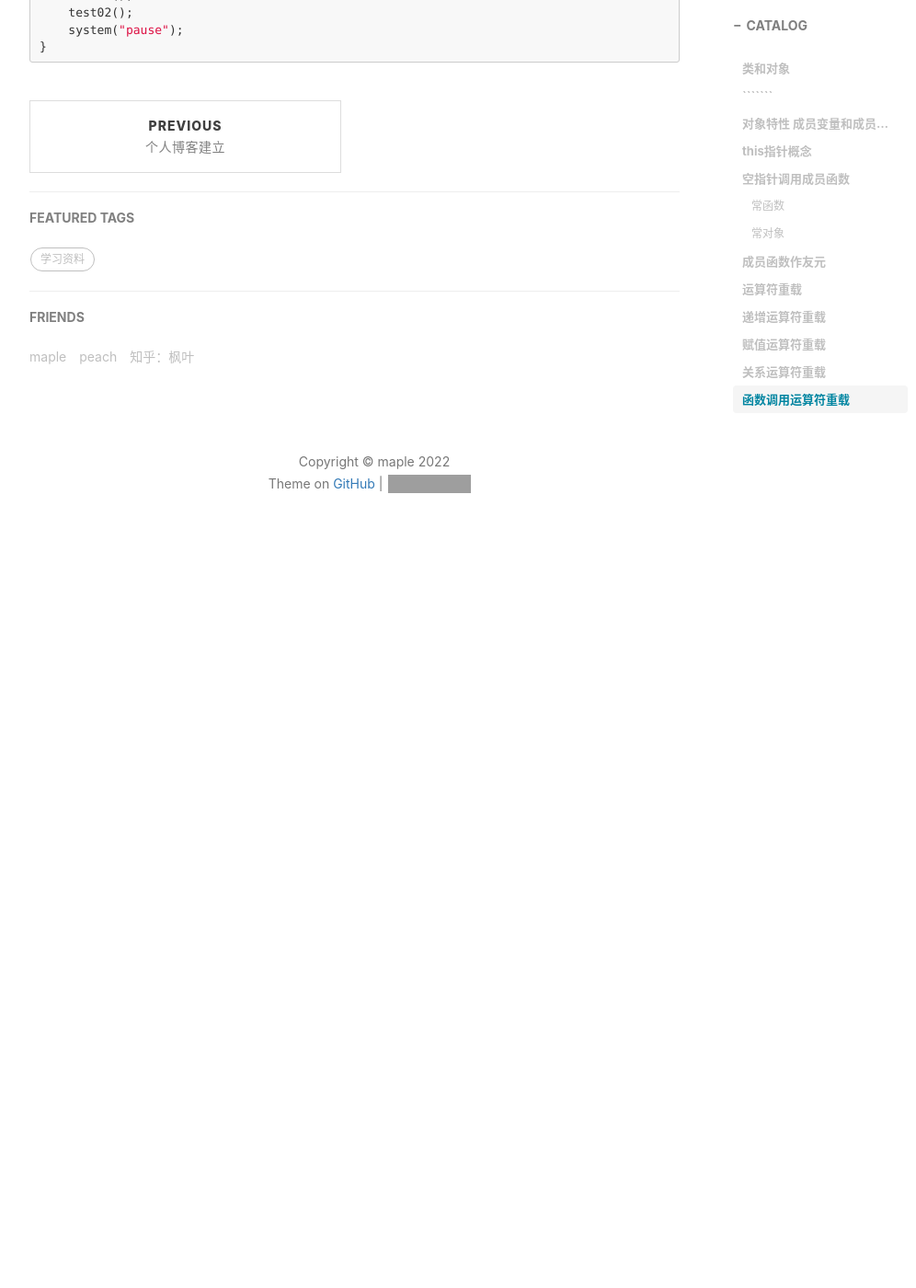
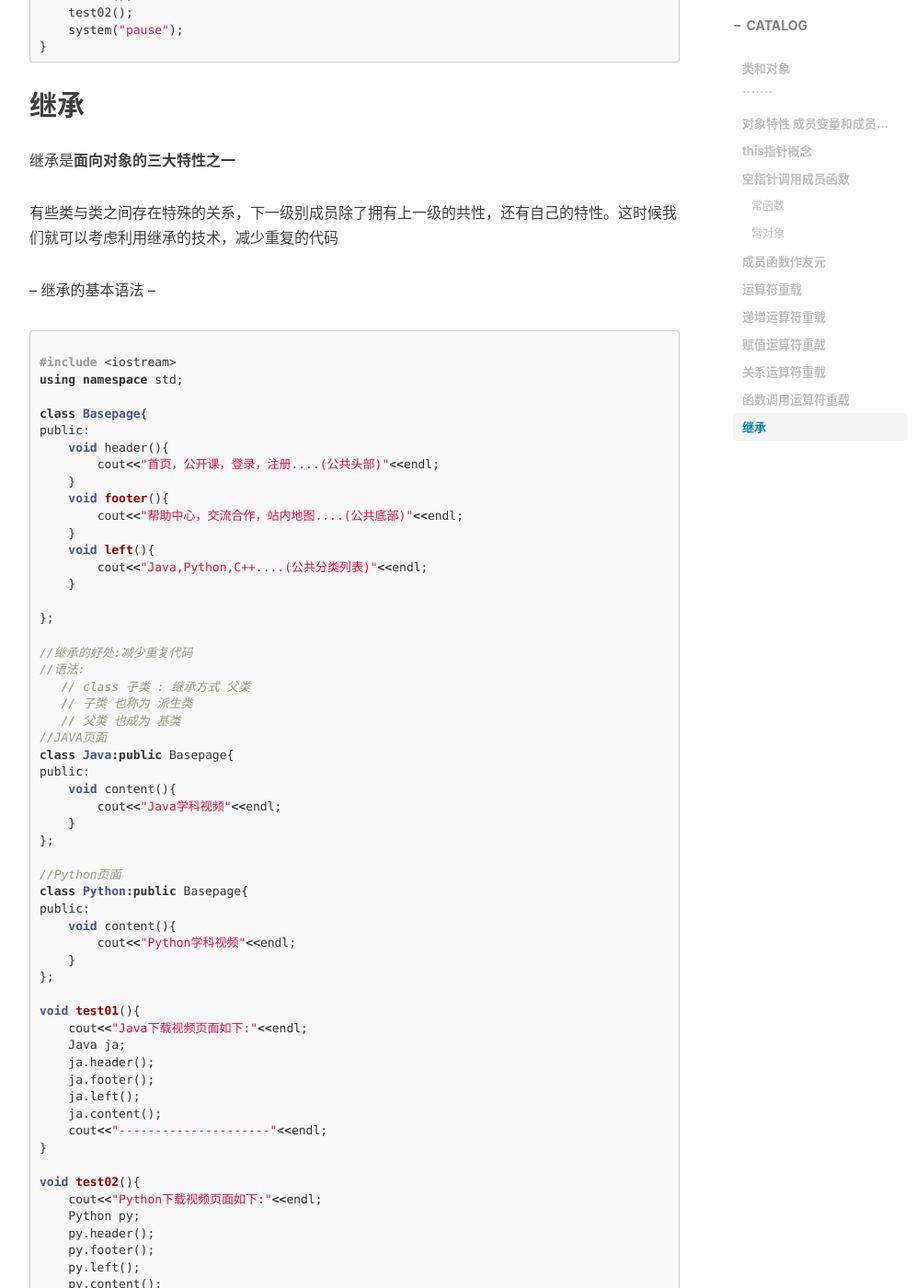
Before and after one commit to 02maple/02maple.github.io_bak, a Jekyll site: the page built from _posts/2022-11-24-C++学习.md, in a window 1280 px wide and 1400 px high, scrolled down 14171 px. Shown: the whole window at 92% size, without its empty margins (233-1229 px from the left). Built offline with Jekyll 4.4.1, drawn with Linux system fonts in a browser that asks for light colours; nearby versions of some CDN libraries; comment, search, counter and statistics services are not loaded; before the commit the page ends 14801 px from its top, so only the background shows below that; some of the changed text lies outside the part shown; grey boxes are pictures that could not be loaded.

Commit message:
Update 2022-11-24-C++学习.md

````diff
--- a/_posts/2022-11-24-C++学习.md
+++ b/_posts/2022-11-24-C++学习.md
@@ -730,3 +730,89 @@ int main(){
     system("pause");
 }
 ```
+
+## 继承
+
+继承是**面向对象的三大特性之一**
+
+有些类与类之间存在特殊的关系，下一级别成员除了拥有上一级的共性，还有自己的特性。这时候我们就可以考虑利用继承的技术，减少重复的代码
+
+-- 继承的基本语法 --
+
+```cpp
+
+#include <iostream>
+
+using namespace std;
+
+class Basepage{
+public:
+    void header(){
+        cout<<"首页，公开课，登录，注册....(公共头部)"<<endl;
+    }
+    void footer(){
+        cout<<"帮助中心，交流合作，站内地图....(公共底部)"<<endl;
+    }
+    void left(){
+        cout<<"Java,Python,C++....(公共分类列表)"<<endl;
+    }
+
+};
+
+//继承的好处:减少重复代码
+//语法:
+   // class 子类 : 继承方式 父类
+   // 子类 也称为 派生类
+   // 父类 也成为 基类
+//JAVA页面
+class Java:public Basepage{
+public:
+    void content(){
+        cout<<"Java学科视频"<<endl;
+    }
+};
+
+//Python页面
+class Python:public Basepage{
+public:
+    void content(){
+        cout<<"Python学科视频"<<endl;
+    }
+};
+
+void test01(){
+    cout<<"Java下载视频页面如下:"<<endl;
+    Java ja;
+    ja.header();
+    ja.footer();
+    ja.left();
+    ja.content();
+    cout<<"---------------------"<<endl;
+}
+
+void test02(){
+    cout<<"Python下载视频页面如下:"<<endl;
+    Python py;
+    py.header();
+    py.footer();
+    py.left();
+    py.content();
+    cout<<"---------------------"<<endl;
+}
+
+int main(){
+    test01();
+    test02();
+    system("pause");
+    return 0;
+}
+
+```
+
+继承的好处：**可以减少代码的重复量，使代码更简洁**
+
+继承的语法：``class 子类 : 继承方式 父类 ``
+
+子类又称为：派生类
+
+父类又称为：基类
````
